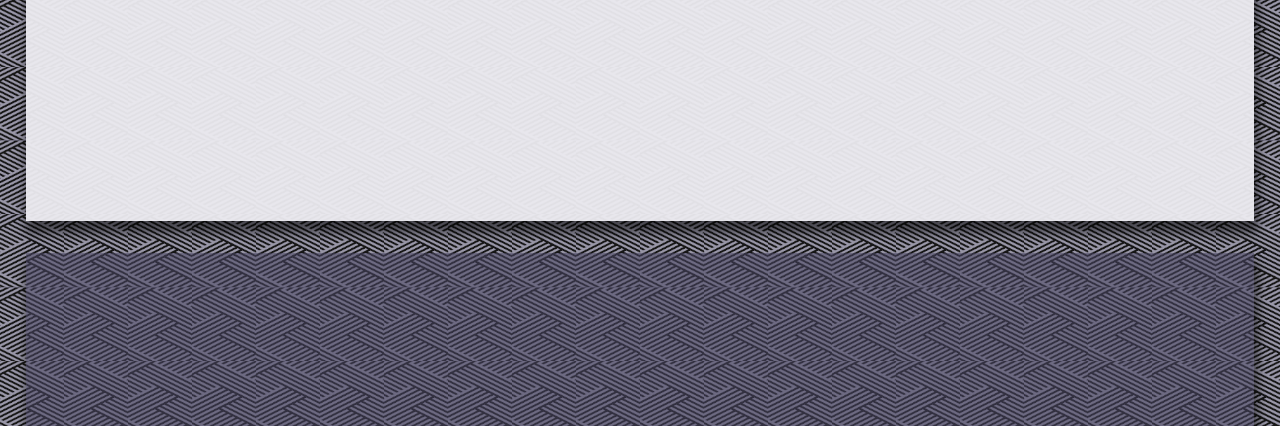
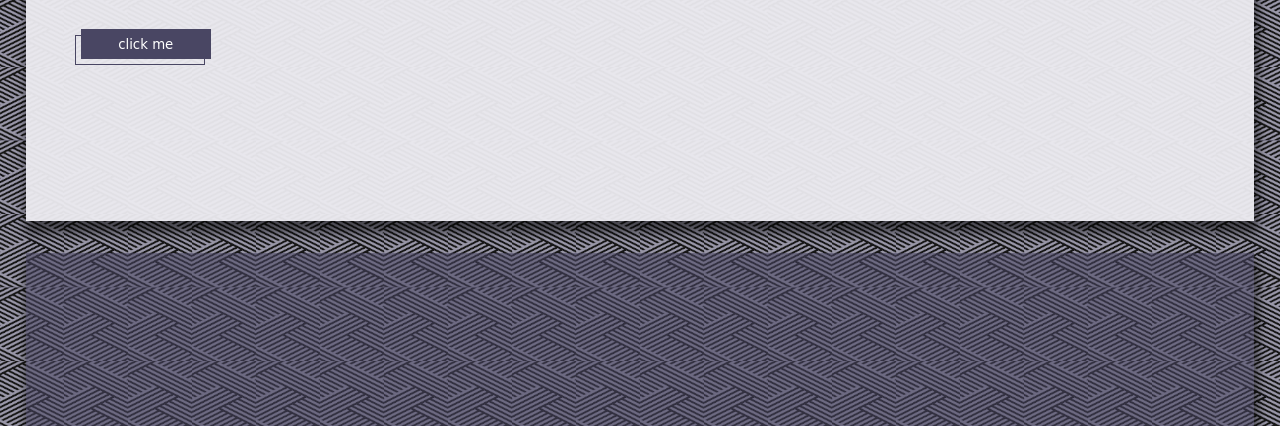
Before and after one commit to abasiakanmbat/Portfolio, a plain HTML site: page index.html in a window 1280 px wide. Shown: the part 374-800 px from the top of the page. Drawn offline with Linux system fonts and the light colour scheme.

Commit message:
Added an animated button

```diff
--- a/index.html
+++ b/index.html
@@ -60,7 +60,12 @@
             <p>
                 I love exploring and creating i'm a lifelong learner <br>
                 and i might have a thing for Pancakes <img src="/pngfind.com-pancakes-png-438193.png" class="pancake" alt="">
-            </p>
+            </p><br><br>
+            <section class="animated_button">
+
+              <button id="animated_button">click me</button>
+          </section>
+
             </section>
         <section class="second-section "></section>
         <!-- <section class="third-section "></section>
--- a/style.css
+++ b/style.css
@@ -137,6 +137,48 @@ padding-top: 120px;
     background-color: rgba(236, 235, 241, 0.95);
 }
 
+.animated_button{
+  border: 1px solid;
+
+}
+
+#animated_button {
+  color: white;
+  background-color:#494663;
+  bottom: 5px;
+  left: 5px;
+
+  height: 30px;
+  width: 130px;
+  border: none;
+  position: absolute;
+}
+#animated_button:hover{
+  animation-name: move;
+  animation-duration: 0.3s;
+  animation-fill-mode: both;
+  animation-direction: reverse;
+}
+
+.animated_button {
+  position: relative;
+  height: 30px;
+  width: 130px;
+
+  border: 1px solid #494663;
+}
+
+@keyframes move {
+  to{
+      bottom: 5px;left: 5px;
+  }
+
+  from{
+      bottom: 0px;left: 0px;
+  }
+}
+
+
 
 
   /* RESPONSIVE NAVBAR MENU STARTS */
```
